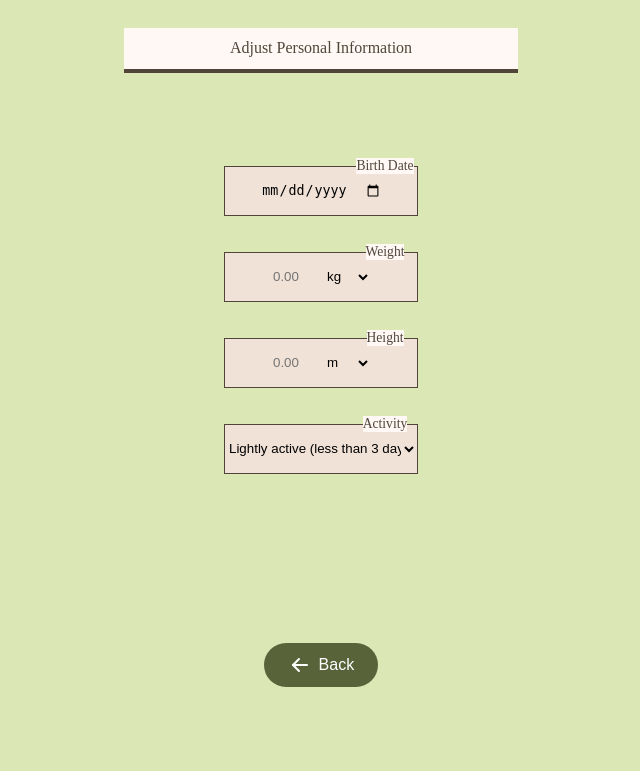
After one commit to rafaelsampa/FlavourIt, a Django app: page /account/ in a window 1280 px wide. The commit adds this page. Shown: the top 771 px of the page, without its empty margins (319-959 px from the left). Run offline with Django 5.2, Linux system fonts and the light colour scheme.

Commit message:
Interface de página de account

```diff
--- a/FlavourIt/urls.py
+++ b/FlavourIt/urls.py
@@ -34,6 +34,6 @@ urlpatterns = [
 
     path('tool_filter/',views.tool_filter,name='tool_filter'),
     path('search_by_tools/', views.search_by_tools, name='search_by_tools'),
-    path('profile/', views.profile, name='profile'),
+    path('account/', views.account, name='account'),
 
 ]
--- a/FlavourIt_app/static/style.css
+++ b/FlavourIt_app/static/style.css
@@ -86,7 +86,7 @@
                 gap: 0.85vh;
             }
 
-            button img{
+            button img, .top-bar img{
                 height: 3vh;
                 width: 3vh;
             }
@@ -130,6 +130,11 @@
                 width: 22vh;
                 text-align: center;
                 font-size: 4vh;
+            }
+
+            input[type="date"]{
+                border: none;
+                background-color: rgba(0, 0, 0, 0);
             }
 
             /*FIM DE TAGS HTML*/
@@ -344,6 +349,49 @@
                 gap: 3vh;
             }
 
+            .container_account{
+                border: thin solid var(--on-surface-variant);
+                background-color: var(--surface-container);
+                d
+                justify-content: center;
+                align-items: center;
+            }
+
+            .two-buttons{
+                width: 100%;
+                display: flex;
+                flex-direction: row;
+                justify-content:center;
+                align-items: center;
+                gap: 3vh;
+            }
+
+            .container_account{
+                border: thin solid var(--on-surface-variant);
+                background-color: var(--surface-container);
+                display: flex;
+                flex-direction: row;
+                justify-content:center;
+                align-items: center;
+            }
+            .select_wrapper select{
+                width: 100%;
+                overflow: hidden;
+            }
+
+            .select_wrapper, .container_account {
+                width: 24vh;
+                height: 6vh;
+            }
+
+            .label_account{
+                font-size: 1.7vh;/*o tamanho original era 12pt que equivale a 16 px. 16 px corresponde a 1.7% da altura, ou seja 1.7vh*/
+                margin-bottom: -4.5vh;
+                margin-left: 16vh;
+                z-index: 10000;
+                background-color: var(--surface);
+            }
+
             /*FIM DE CLASSES*/
 
             /*ANIMAÇÔES*/
--- /dev/null
+++ b/FlavourIt_app/templates/flavourit/account.html
@@ -0,0 +1,45 @@
+{% extends 'flavourit/base.html' %}
+{% block conteudo %}
+{% load static %}
+<div class="tabs-bar">
+    <div class="tab current">
+        <a href="{% url 'ingredient_filter' %}">Adjust Personal Information</a>
+    </div>
+</div>
+<div class="bottom-section">
+    <label class="label_account" for="birth_date">Birth Date</label>
+    <div class="container_account">
+        <input name="birth_date" type="date">
+    </div>
+    <label class="label_account" for="weight">Weight</label>
+    <div class="container_account">
+        <input name="weight" type="number" min="0" max="800.00" step="0.01" placeholder="0.00"/>
+        <select>
+            <option value="kg">kg</option>
+        </select>
+    </div>
+    <label class="label_account" for="height">Height</label>
+    <div class="container_account">
+        <input name="height" type="number" min="0" max="3.00" step="0.01" placeholder="0.00"/>
+        <select>
+            <option value="m">m</option>
+        </select>
+    </div>
+    <label class="label_account" class="label_account" for="activity">Activity</label>
+    <div class="container_account">
+        <div name="activity" class="select_wrapper">
+            <select>
+                <option value="lightly_active">Lightly active (less than 3 days a week)</option>
+                <option value="moderately_active">Moderately active (most days of the week)</option>
+                <option value="very_active">Very active (every day)</option>
+                <option value="extra_active">Extra active (two or more times a day)</option>
+            </select>
+        </div>
+    </div>
+</div>
+<div class="bottom-section">
+    <form action="{% url 'menu' %}" method="get">
+        <button type="submit"><img src="{% static 'graphics/arrow-left.svg' %}">Back</button>
+    </form>
+</div>
+{% endblock %}
--- a/FlavourIt_app/templates/flavourit/menu.html
+++ b/FlavourIt_app/templates/flavourit/menu.html
@@ -9,7 +9,9 @@
     </div>
     <div class="right-top-bar">
         <img src="{% static 'graphics/heart-filled.svg' %}" alt="Favorited Recipes">
-        <img src="{% static 'graphics/user.svg' %}" alt="Account Settings">
+        <a href="{% url 'account' %}">
+            <img src="{% static 'graphics/user.svg' %}" alt="Account Settings">
+        </a>
     </div>
 </div>
 <div class="main-menu">
--- a/FlavourIt_app/templates/flavourit/profile.html
+++ /dev/null
@@ -1,4 +0,0 @@
-{% extends 'flavourit/base.html' %}
-{% block conteudo %}
-{% load static %}
-{% endblock %}
--- a/FlavourIt_app/views.py
+++ b/FlavourIt_app/views.py
@@ -17,8 +17,8 @@ def recipe_results(request):
 def recipe_card(request):
     return render(request, 'flavourit/recipe_card.html')
 
-def profile(request):
-    return render(request, 'flavourit/profile.html')
+def account(request):
+    return render(request, 'flavourit/account.html')
 
 # ======== Fim de views para URLs ========
 
```
